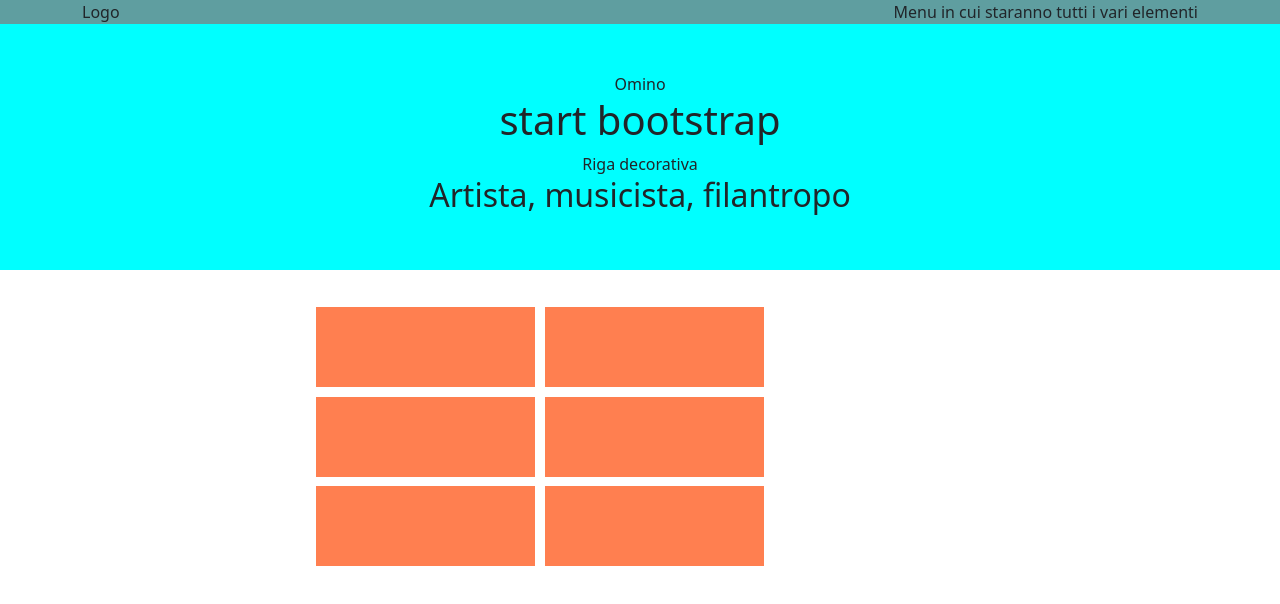
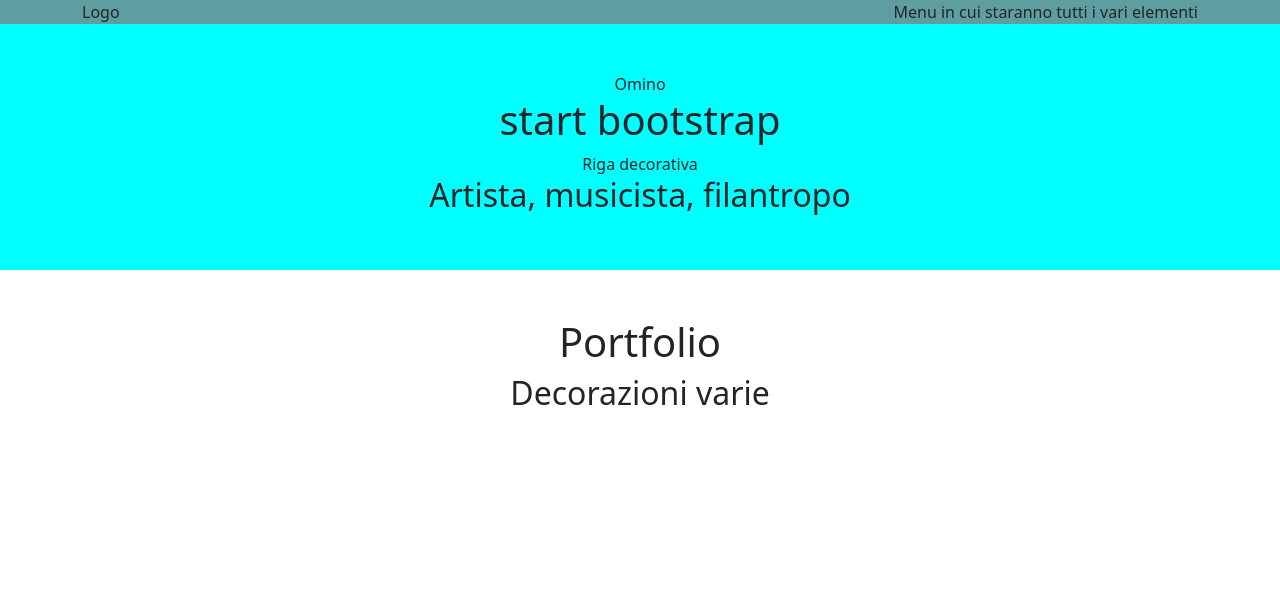
Before and after one commit to ElperdonXV/html-css-bootstrap-freelancer, a plain HTML site: page index.html in a window 1280 px wide. Drawn offline with nearby package versions, Linux system fonts and the light colour scheme.

Commit message:
non vaaaa

```diff
--- a/css/style.css
+++ b/css/style.css
@@ -29,6 +29,7 @@
     height: 80px;
     background-color: coral;
     margin: 0.3em;
+    width: 50%;
 }
 
 justify-content-center{
--- a/index.html
+++ b/index.html
@@ -13,7 +13,7 @@
     <header>
         <div class="container">
             <div class="row">
-                <div class="col-6">Logo</div>
+                <div class="col-6 ">Logo</div>
                 <div class="col-6 menu">Menu in cui staranno tutti i vari elementi</div>
             </div>
         </div>
@@ -29,25 +29,9 @@
 
     <div class="portfolio">
         <div class="container">
-            <div class="row justify-content-center">
-                <div class="col-sm-12 col-md-10 col-lg-7">
-                    <div class="row row-cols-sm-1 row-cols-md-2 row-cols-lg-3 g-sm-3 g-md-3 g-lg-3">
-                        <div class="col col-design">
-                        </div>
-                        <div class="col col-design">
-                        </div>
-                        <div class="col col-design">
-                        </div>
-                        <div class="col col-design">
-                        </div>
-                        <div class="col col-design">
-                        </div>
-                        <div class="col col-design">
-                        </div>
-                    </div>
-                </div>
-            </div>
+            <h1>Portfolio</h1>
+            <h2>Decorazioni varie</h2>
         </div>
-    </div>
+
 </body>
 </html>
```
